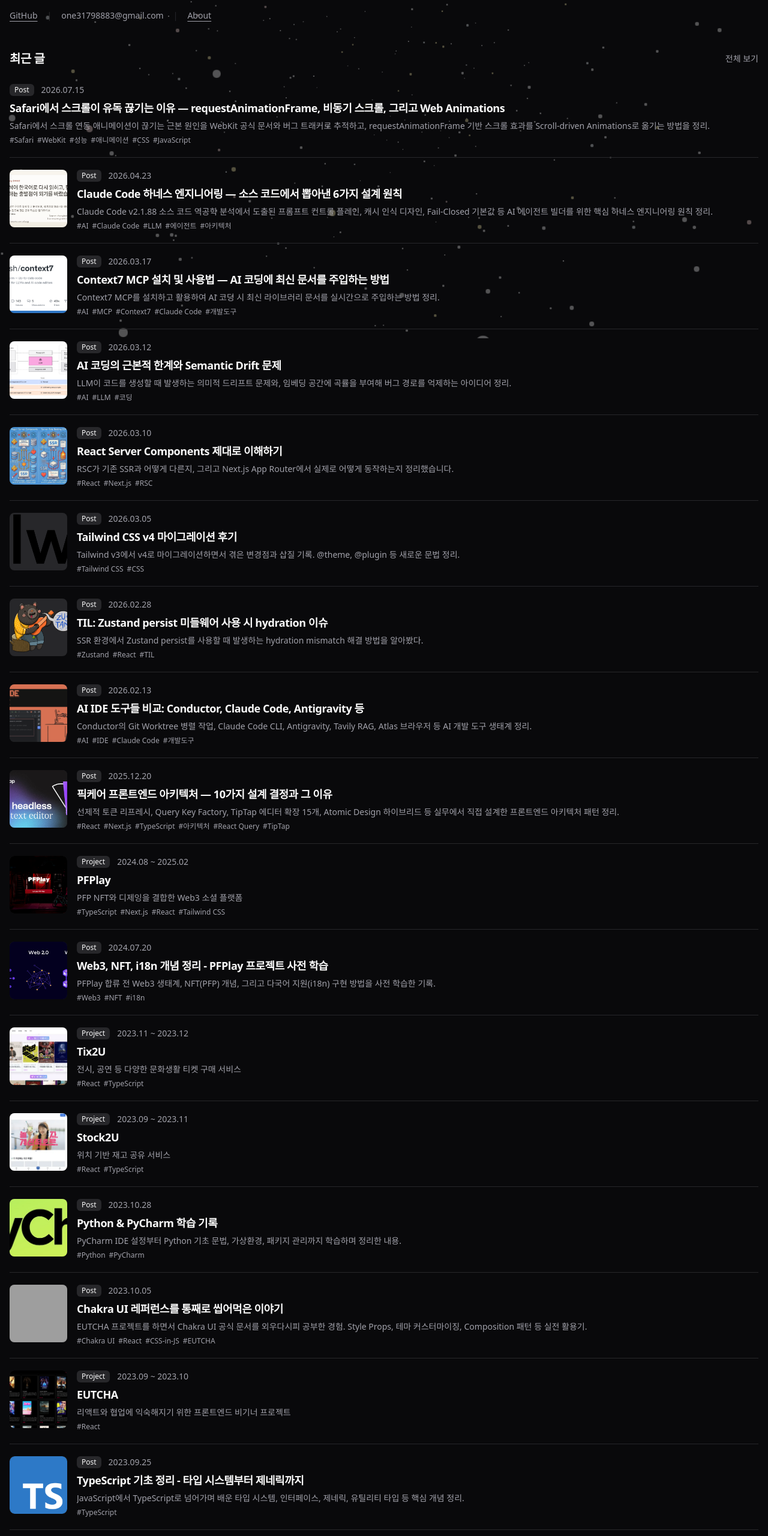
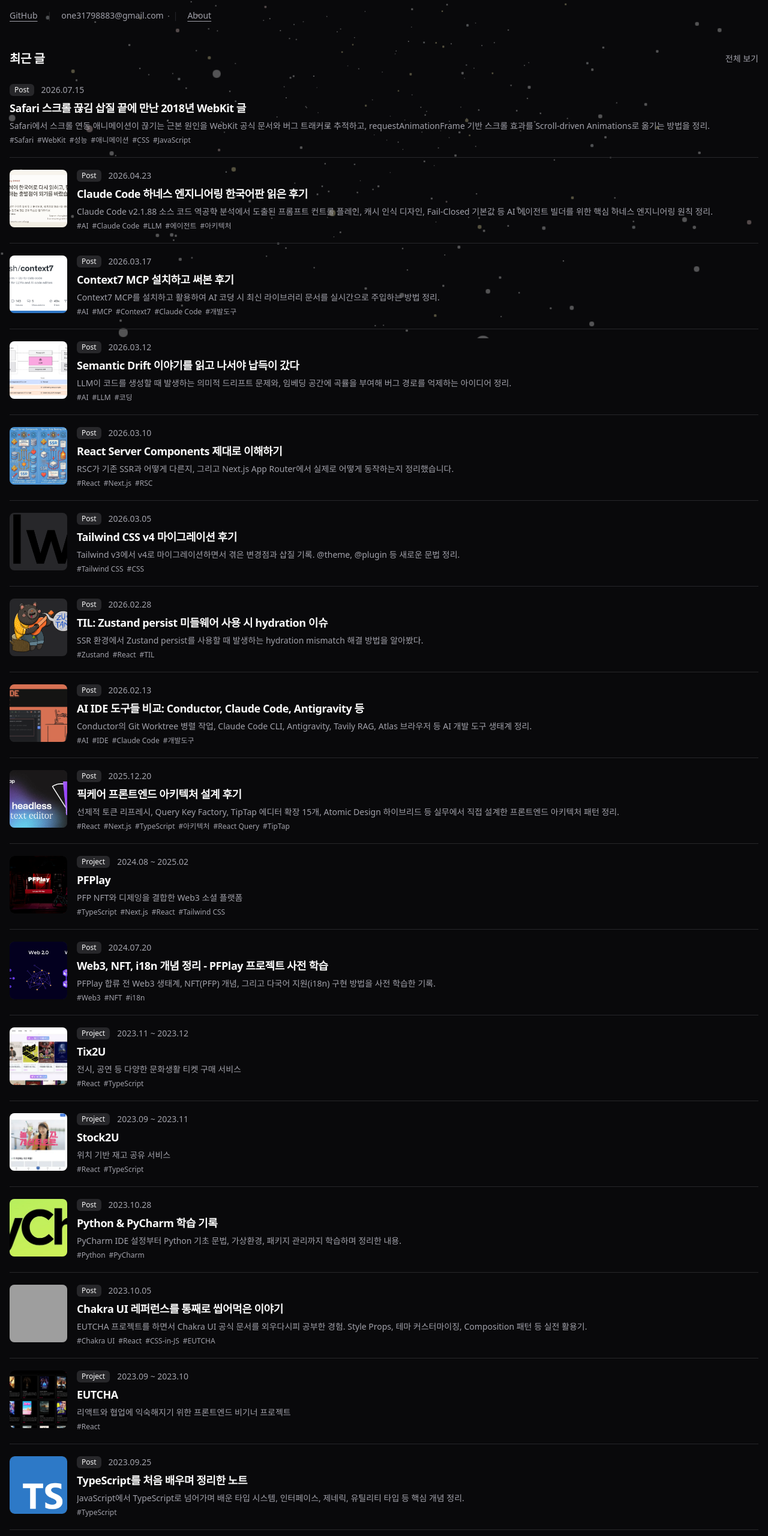
Before and after one commit to Ash8382/docs-by-junhyun, a Next.js app: page / in a window 1280 px wide. Shown: the part 236-2797 px from the top of the page at 60% size. Built offline with nearby package versions, Linux system fonts and the light colour scheme; grey boxes are pictures that could not be loaded.

Commit message:
fix: 블로그 글 7편 제목 교체
- 각 글의 헤딩·메타데이터 title과 목록 데이터 갱신(제목 줄 외 변경 없음)
- 기존 제목과 동일한 2편은 유지

```diff
--- a/src/app/blog/ai-programming-semantic-drift/page.tsx
+++ b/src/app/blog/ai-programming-semantic-drift/page.tsx
@@ -1,7 +1,7 @@
 import Link from "next/link";
 
 export const metadata = {
-  title: "AI 코딩의 근본적 한계와 Semantic Drift 문제 - 이준현",
+  title: "Semantic Drift 이야기를 읽고 나서야 납득이 갔다 - 이준현",
   description: "LLM이 코드를 생성할 때 발생하는 의미적 드리프트 문제와 해결 아이디어 정리.",
 };
 
@@ -15,7 +15,7 @@
           <span>글</span>
         </div>
         <h1 className="text-3xl font-bold tracking-tight lg:text-4xl">
-          AI 코딩의 근본적 한계와 Semantic Drift 문제
+          Semantic Drift 이야기를 읽고 나서야 납득이 갔다
         </h1>
         <div className="flex flex-wrap gap-2">
           {["AI", "LLM", "코딩"].map((tag) => (
--- a/src/app/blog/claude-code-harness-engineering/page.tsx
+++ b/src/app/blog/claude-code-harness-engineering/page.tsx
@@ -1,7 +1,7 @@
 import Link from "next/link";
 
 export const metadata = {
-  title: "Claude Code 하네스 엔지니어링 — 소스 코드에서 뽑아낸 6가지 설계 원칙 - 이준현",
+  title: "Claude Code 하네스 엔지니어링 한국어판 읽은 후기 - 이준현",
   description: "Claude Code v2.1.88 소스 코드 역공학 분석에서 도출된 프롬프트 컨트롤 플레인, 캐시 인식 디자인, Fail-Closed 기본값 등 AI 에이전트 빌더를 위한 핵심 하네스 엔지니어링 원칙 정리.",
 };
 
@@ -15,7 +15,7 @@
           <span>글</span>
         </div>
         <h1 className="text-3xl font-bold tracking-tight lg:text-4xl">
-          Claude Code 하네스 엔지니어링 — 소스 코드에서 뽑아낸 6가지 설계 원칙
+          Claude Code 하네스 엔지니어링 한국어판 읽은 후기
         </h1>
         <div className="flex flex-wrap gap-2">
           {["AI", "Claude Code", "LLM", "에이전트", "아키텍처"].map((tag) => (
--- a/src/app/blog/context7-mcp-guide/page.tsx
+++ b/src/app/blog/context7-mcp-guide/page.tsx
@@ -1,7 +1,7 @@
 import Link from "next/link";
 
 export const metadata = {
-  title: "Context7 MCP 설치 및 사용법 — AI 코딩에 최신 문서를 주입하는 방법 - 이준현",
+  title: "Context7 MCP 설치하고 써본 후기 - 이준현",
   description: "Context7 MCP를 설치하고 활용하여 AI 코딩 시 최신 라이브러리 문서를 실시간으로 주입하는 방법 정리.",
 };
 
@@ -15,7 +15,7 @@
           <span>글</span>
         </div>
         <h1 className="text-3xl font-bold tracking-tight lg:text-4xl">
-          Context7 MCP 설치 및 사용법 — AI 코딩에 최신 문서를 주입하는 방법
+          Context7 MCP 설치하고 써본 후기
         </h1>
         <div className="flex flex-wrap gap-2">
           {["AI", "MCP", "Context7", "Claude Code", "개발도구"].map((tag) => (
--- a/src/app/blog/javascript-es6/page.tsx
+++ b/src/app/blog/javascript-es6/page.tsx
@@ -1,7 +1,7 @@
 import Link from "next/link";
 
 export const metadata = {
-  title: "JavaScript ES6 핵심 문법 총정리 - 이준현",
+  title: "JavaScript ES6 핵심 문법 정리 - 이준현",
   description: "let/const, 화살표 함수, 템플릿 리터럴, 구조분해 할당, 스프레드 연산자, Promise 등 ES6 핵심 문법 정리.",
 };
 
@@ -15,7 +15,7 @@
           <span>글</span>
         </div>
         <h1 className="text-3xl font-bold tracking-tight lg:text-4xl">
-          JavaScript ES6 핵심 문법 총정리
+          JavaScript ES6 핵심 문법 정리
         </h1>
         <div className="flex flex-wrap gap-2">
           {["JavaScript", "ES6"].map((tag) => (
--- a/src/app/blog/pickcare-frontend-architecture/page.tsx
+++ b/src/app/blog/pickcare-frontend-architecture/page.tsx
@@ -1,7 +1,7 @@
 import Link from "next/link";
 
 export const metadata = {
-  title: "픽케어 프론트엔드 아키텍처 10가지 설계 결정 - 이준현",
+  title: "픽케어 프론트엔드 아키텍처 설계 후기 - 이준현",
   description: "실무에서 직접 설계하고 구현한 프론트엔드 아키텍처 패턴 10가지. 토큰 리프레시, Query Key Factory, TipTap 에디터 확장 등.",
 };
 
@@ -15,7 +15,7 @@
           <span>글</span>
         </div>
         <h1 className="text-3xl font-bold tracking-tight lg:text-4xl">
-          픽케어 프론트엔드 아키텍처 — 10가지 설계 결정과 그 이유
+          픽케어 프론트엔드 아키텍처 설계 후기
         </h1>
         <div className="flex flex-wrap gap-2">
           {["React", "Next.js", "TypeScript", "아키텍처", "React Query", "TipTap"].map((tag) => (
--- a/src/app/blog/safari-scroll-jank-web-animations/page.tsx
+++ b/src/app/blog/safari-scroll-jank-web-animations/page.tsx
@@ -1,7 +1,7 @@
 import Link from "next/link";
 
 export const metadata = {
-  title: "Safari에서 스크롤이 유독 끊기는 이유 — requestAnimationFrame, 비동기 스크롤, 그리고 Web Animations - 이준현",
+  title: "Safari 스크롤 끊김 삽질 끝에 만난 2018년 WebKit 글 - 이준현",
   description: "Safari에서 스크롤 연동 애니메이션이 끊기는 근본 원인을 WebKit 공식 문서와 버그 트래커로 추적하고, requestAnimationFrame 기반 스크롤 효과를 Scroll-driven Animations로 옮기는 방법을 정리.",
 };
 
@@ -15,7 +15,7 @@
           <span>글</span>
         </div>
         <h1 className="text-3xl font-bold tracking-tight lg:text-4xl">
-          Safari에서 스크롤이 유독 끊기는 이유 — requestAnimationFrame, 비동기 스크롤, 그리고 Web Animations
+          Safari 스크롤 끊김 삽질 끝에 만난 2018년 WebKit 글
         </h1>
         <div className="flex flex-wrap gap-2">
           {["Safari", "WebKit", "성능", "애니메이션", "CSS", "JavaScript"].map((tag) => (
--- a/src/app/blog/typescript-basics/page.tsx
+++ b/src/app/blog/typescript-basics/page.tsx
@@ -1,7 +1,7 @@
 import Link from "next/link";
 
 export const metadata = {
-  title: "TypeScript 기초 정리 - 타입 시스템부터 제네릭까지 - 이준현",
+  title: "TypeScript를 처음 배우며 정리한 노트 - 이준현",
   description: "JavaScript에서 TypeScript로 넘어가며 배운 타입 시스템, 인터페이스, 제네릭, 유틸리티 타입 등 핵심 개념 정리.",
 };
 
@@ -15,7 +15,7 @@
           <span>글</span>
         </div>
         <h1 className="text-3xl font-bold tracking-tight lg:text-4xl">
-          TypeScript 기초 정리 - 타입 시스템부터 제네릭까지
+          TypeScript를 처음 배우며 정리한 노트
         </h1>
         <div className="flex flex-wrap gap-2">
           {["TypeScript"].map((tag) => (
--- a/src/data/posts.ts
+++ b/src/data/posts.ts
@@ -13,7 +13,7 @@
 export const posts: Post[] = [
   {
     slug: "safari-scroll-jank-web-animations",
-    title: "Safari에서 스크롤이 유독 끊기는 이유 — requestAnimationFrame, 비동기 스크롤, 그리고 Web Animations",
+    title: "Safari 스크롤 끊김 삽질 끝에 만난 2018년 WebKit 글",
     description: "Safari에서 스크롤 연동 애니메이션이 끊기는 근본 원인을 WebKit 공식 문서와 버그 트래커로 추적하고, requestAnimationFrame 기반 스크롤 효과를 Scroll-driven Animations로 옮기는 방법을 정리.",
     date: "2026.07.15",
     category: "post",
@@ -21,7 +21,7 @@
   },
   {
     slug: "claude-code-harness-engineering",
-    title: "Claude Code 하네스 엔지니어링 — 소스 코드에서 뽑아낸 6가지 설계 원칙",
+    title: "Claude Code 하네스 엔지니어링 한국어판 읽은 후기",
     description: "Claude Code v2.1.88 소스 코드 역공학 분석에서 도출된 프롬프트 컨트롤 플레인, 캐시 인식 디자인, Fail-Closed 기본값 등 AI 에이전트 빌더를 위한 핵심 하네스 엔지니어링 원칙 정리.",
     date: "2026.04.23",
     category: "post",
@@ -30,7 +30,7 @@
   },
   {
     slug: "context7-mcp-guide",
-    title: "Context7 MCP 설치 및 사용법 — AI 코딩에 최신 문서를 주입하는 방법",
+    title: "Context7 MCP 설치하고 써본 후기",
     description: "Context7 MCP를 설치하고 활용하여 AI 코딩 시 최신 라이브러리 문서를 실시간으로 주입하는 방법 정리.",
     date: "2026.03.17",
     category: "post",
@@ -39,7 +39,7 @@
   },
   {
     slug: "pickcare-frontend-architecture",
-    title: "픽케어 프론트엔드 아키텍처 — 10가지 설계 결정과 그 이유",
+    title: "픽케어 프론트엔드 아키텍처 설계 후기",
     description: "선제적 토큰 리프레시, Query Key Factory, TipTap 에디터 확장 15개, Atomic Design 하이브리드 등 실무에서 직접 설계한 프론트엔드 아키텍처 패턴 정리.",
     date: "2025.12.20",
     category: "post",
@@ -48,7 +48,7 @@
   },
   {
     slug: "ai-programming-semantic-drift",
-    title: "AI 코딩의 근본적 한계와 Semantic Drift 문제",
+    title: "Semantic Drift 이야기를 읽고 나서야 납득이 갔다",
     description: "LLM이 코드를 생성할 때 발생하는 의미적 드리프트 문제와, 임베딩 공간에 곡률을 부여해 버그 경로를 억제하는 아이디어 정리.",
     date: "2026.03.12",
     category: "post",
@@ -138,7 +138,7 @@
   },
   {
     slug: "javascript-es6",
-    title: "JavaScript ES6 핵심 문법 총정리",
+    title: "JavaScript ES6 핵심 문법 정리",
     description: "let/const, 화살표 함수, 템플릿 리터럴, 구조분해 할당, 스프레드 연산자, Promise 등 ES6 핵심 문법을 섹션별로 정리했다.",
     date: "2023.09.19",
     category: "post",
@@ -192,7 +192,7 @@
   },
   {
     slug: "typescript-basics",
-    title: "TypeScript 기초 정리 - 타입 시스템부터 제네릭까지",
+    title: "TypeScript를 처음 배우며 정리한 노트",
     description: "JavaScript에서 TypeScript로 넘어가며 배운 타입 시스템, 인터페이스, 제네릭, 유틸리티 타입 등 핵심 개념 정리.",
     date: "2023.09.25",
     category: "post",
```
